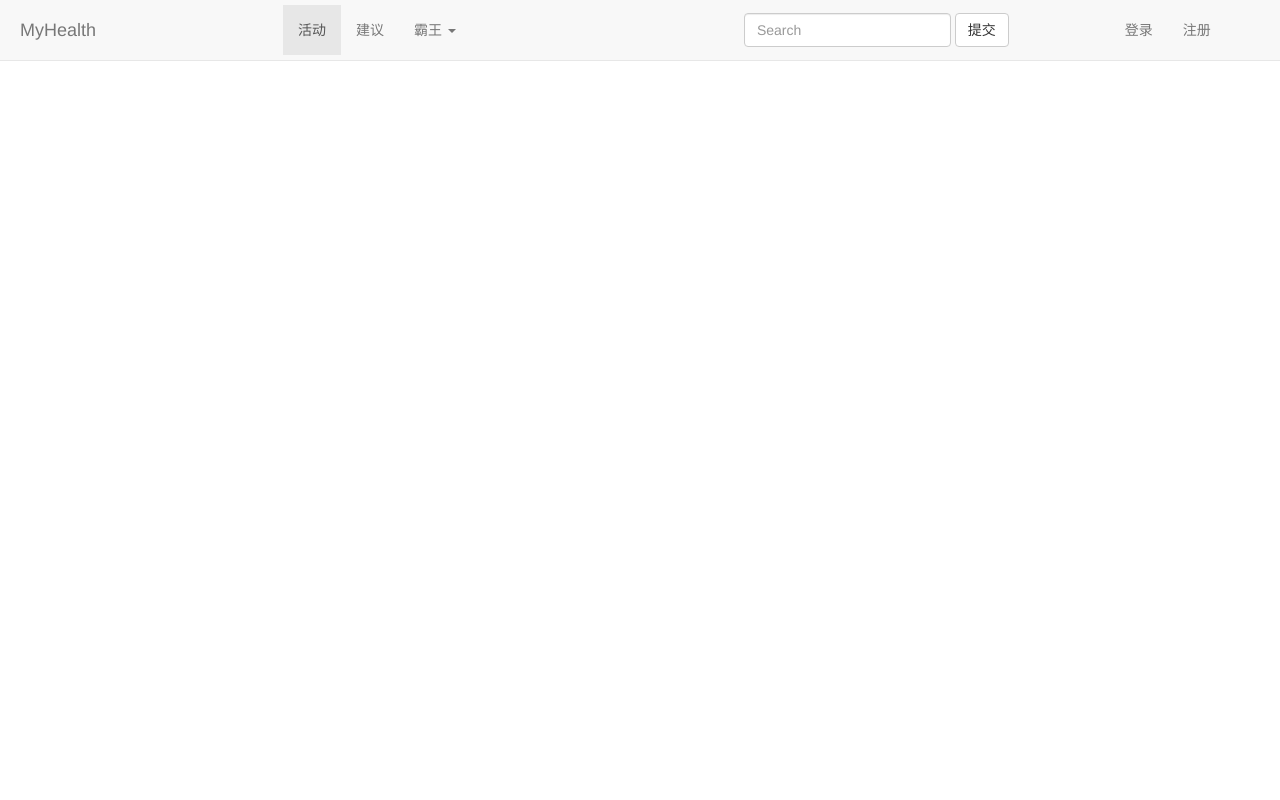
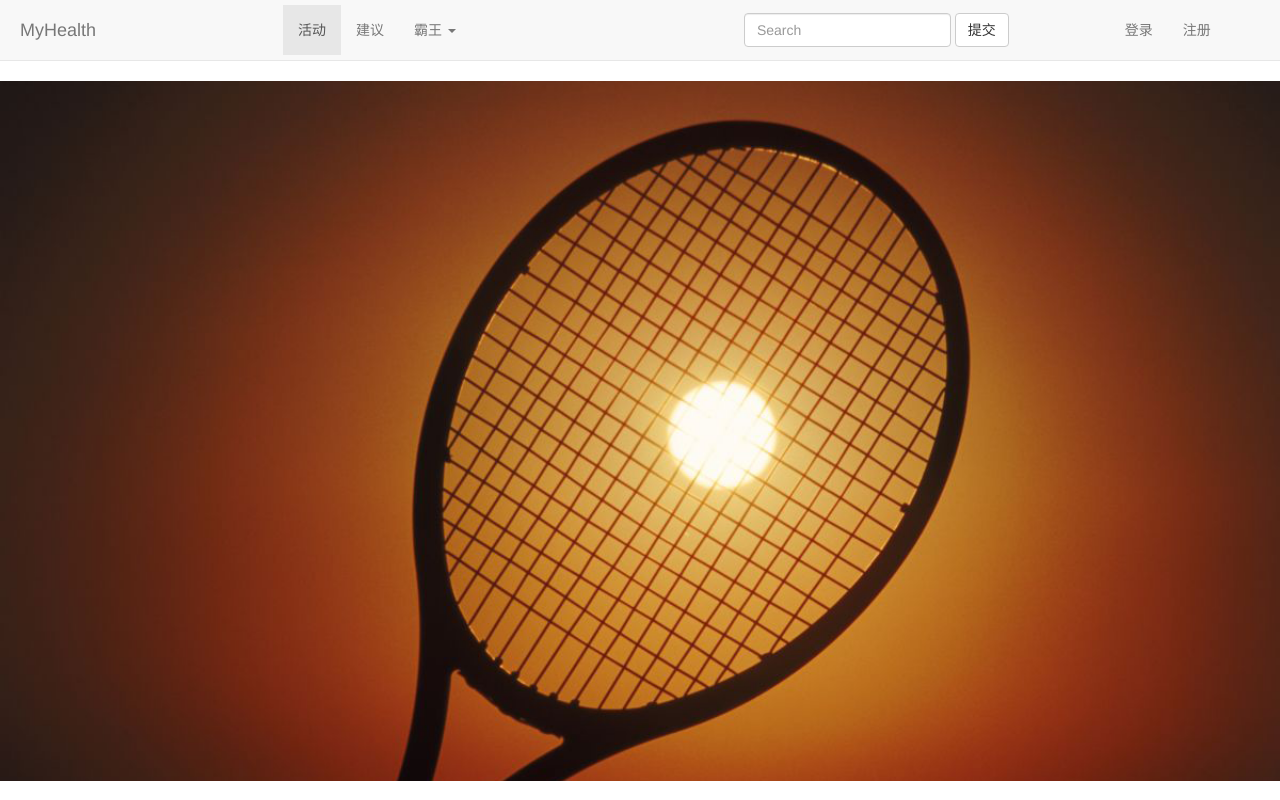
Before and after one commit to 131250105/MyWebwork, a CodeIgniter app: a page that uses application/views/welcome/index.php in a window 1280 px wide. Run offline with CodeIgniter, Linux system fonts and the light colour scheme.

Commit message:
添加了主页图片

```diff
--- a/application/views/welcome/index.php
+++ b/application/views/welcome/index.php
@@ -19,5 +19,28 @@
 <body>
 <?php include_once ('commerHeader.php');?>
 
+
+<img src="<?php echo base_url('images/main.png');?>" class="img-responsive" alt="Cinque Terre" width="100%" height="50%">
+
+<div class="container">
+    <div class="row" >
+        <div class="col-xs-4 col-sm-4">
+        </div>
+        <div class="col-xs-4 col-sm-4">
+        </div>
+        <div class="col-xs-4 col-sm-4">
+        </div>
+    </div>
+
+</div>
+
+<script type="text/javascript">
+    $(window).load(function() {
+        $('#commonHeaderContainer').marginBottom="0px";
+
+    });
+</script>
+
+
 </body>
 </html>
```
Also changed, not shown: images/main.png (added), images/main1.png (added), images/main2.png (added), images/main3.png (added), images/main4.png (added).
